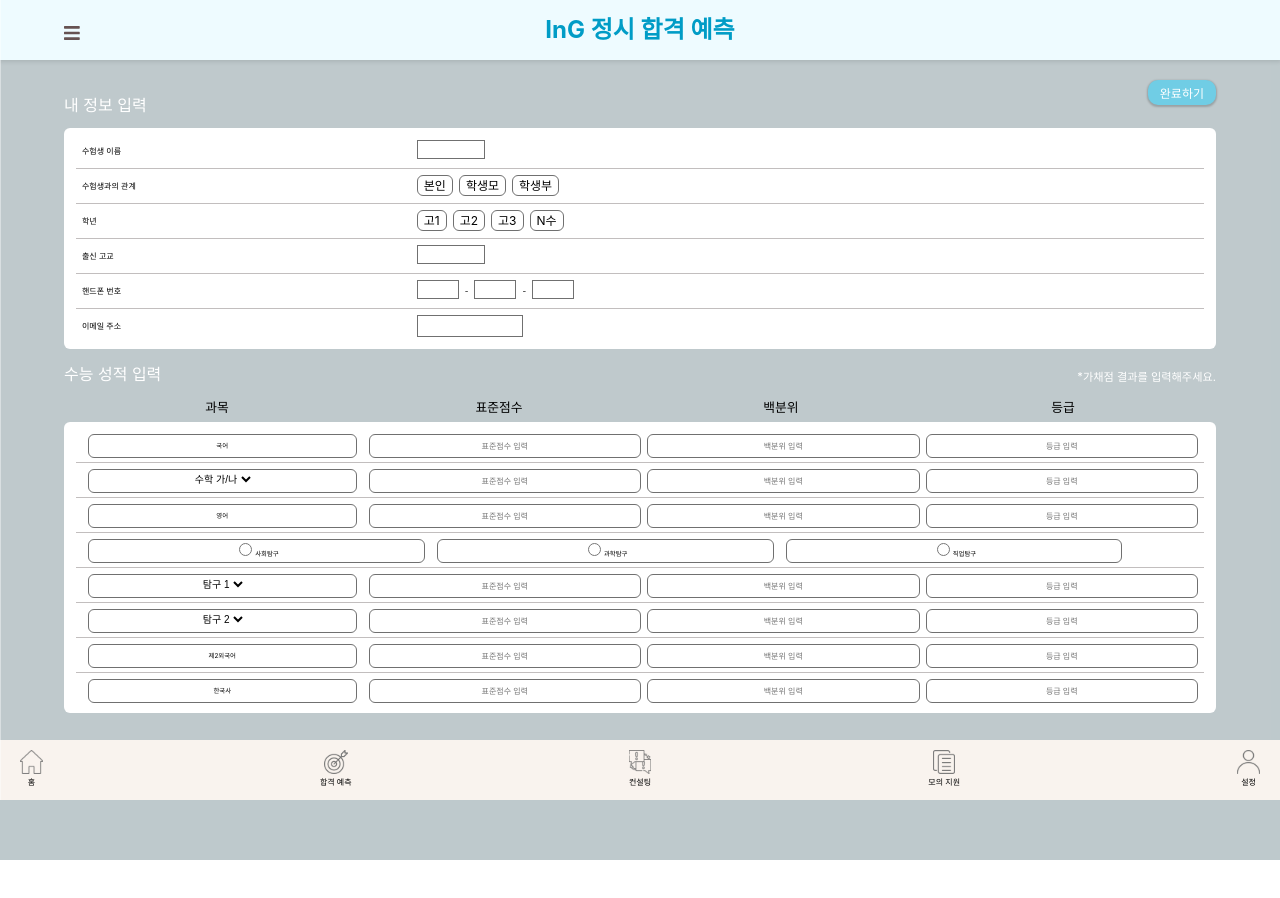
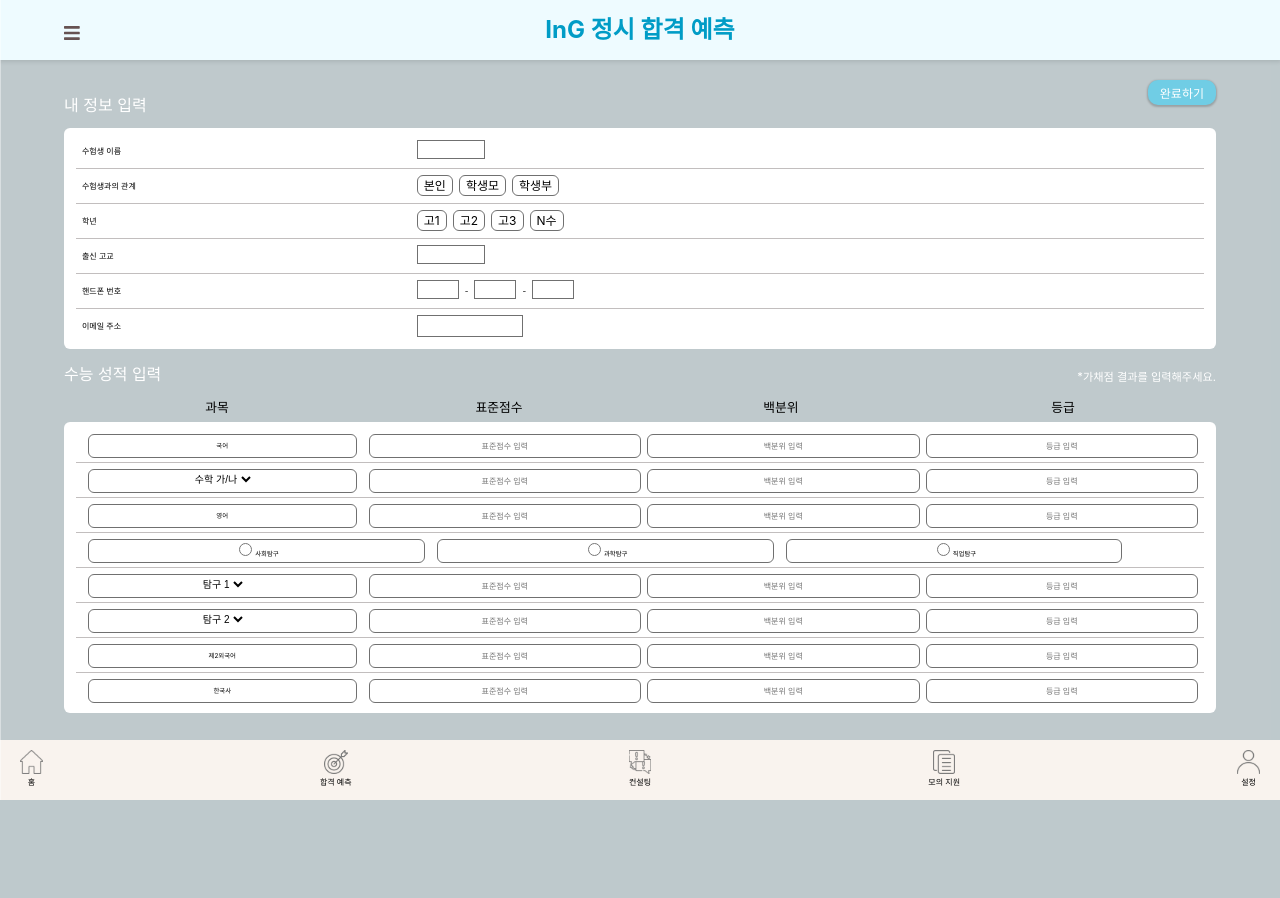
Before and after one commit to sowish23/consulting_app, a React (Create React App) app: page /info_form in a window 1280 px wide. Shown: the top 898 px of the page. Before the commit the page ends 860 px from the top, so only its background shows below. Built offline with nearby package versions, Linux system fonts and the light colour scheme.

Commit message:
modify main padding

```diff
--- a/src/component/main/InfoForm.css
+++ b/src/component/main/InfoForm.css
@@ -6,7 +6,7 @@
 }
 
 .InfoForm_content {
-    padding-top: 60px;
+    padding: 60px 0;
     background-color: rgba(0, 0, 0, 0.2);
     min-height: 100vh;
     height: 100%;
--- a/src/component/main/MyPage.css
+++ b/src/component/main/MyPage.css
@@ -6,7 +6,7 @@
 }
 
 .MyPage_content {
-    padding-top: 60px;
+    padding: 60px 0;
     min-height: 100vh;
     height: 100%;
 }
--- a/src/component/main/SchoolGradeForm.css
+++ b/src/component/main/SchoolGradeForm.css
@@ -6,7 +6,7 @@
 }
 
 .SchoolGradeForm_content {
-    padding-top: 60px;
+    padding: 60px 0;
     background-color: rgba(0, 0, 0, 0.2);
     min-height: 100vh;
     height: 100%;
```
